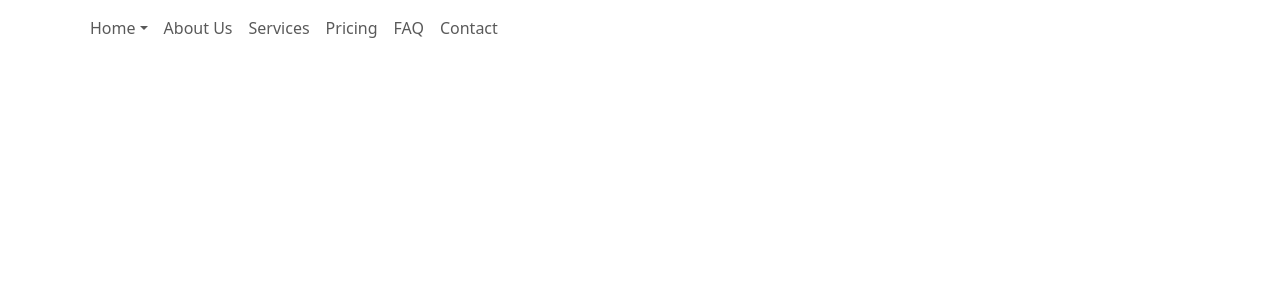
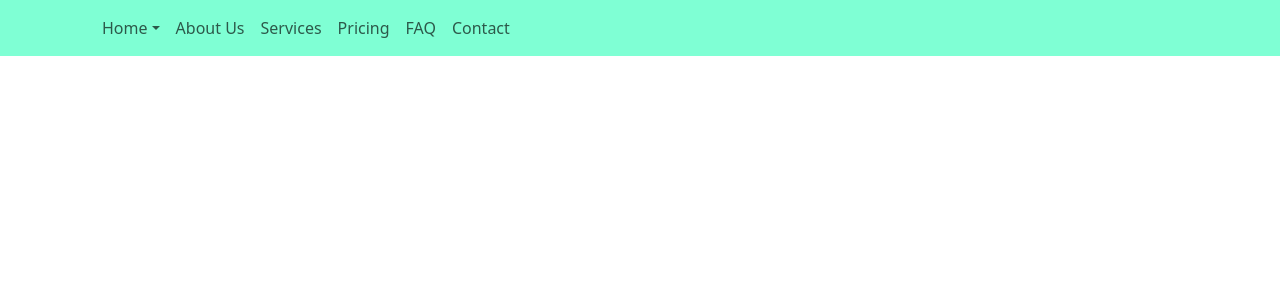
Before and after one commit to TanvirKaurBedi/CodeCraft, a React (Create React App) app: page / in a window 1280 px wide. Shown: the top 300 px of the page. Built offline with nearby package versions, Linux system fonts and the light colour scheme.

Commit message:
added a css file for header

```diff
--- a/src/components/Header.js
+++ b/src/components/Header.js
@@ -1,9 +1,12 @@
 import React from 'react';
 import { Container, Navbar, Nav, NavDropdown} from 'react-bootstrap';
+import "../css/Header.css"
 
 const Header = () => {
 return (
     <>
+      <div className='header_outermost_div'>
+        <Container>
           <Navbar expand="lg">
             <Container>
               <Nav className="me-auto">
@@ -20,7 +23,8 @@ return (
               </Nav>
             </Container>
           </Navbar>
-
+        </Container>
+      </div>
          </>
   );
 };
--- /dev/null
+++ b/src/css/Header.css
@@ -0,0 +1,3 @@
+.header_outermost_div{
+    background-color: aquamarine;
+}
```
Lines whose indentation alone changed are shown as unchanged.
